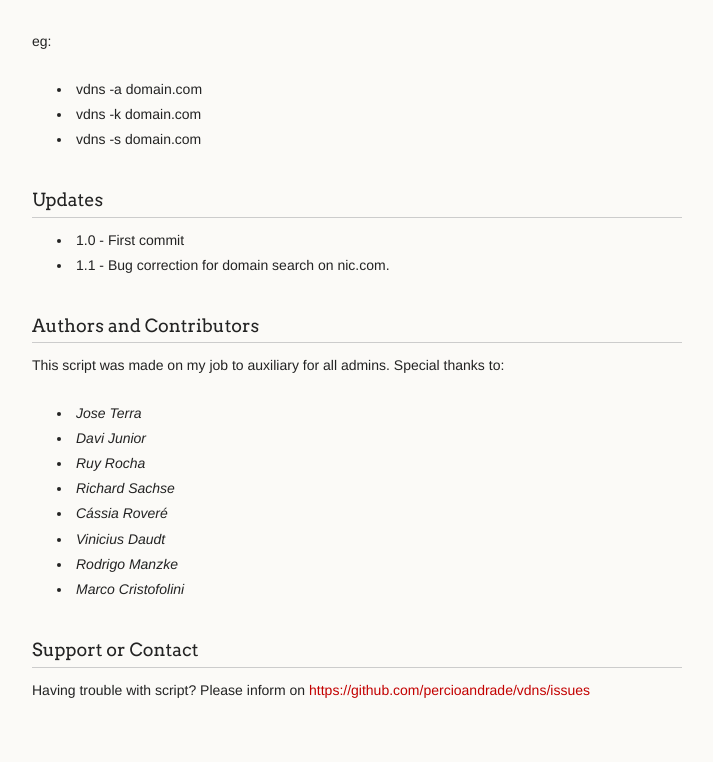
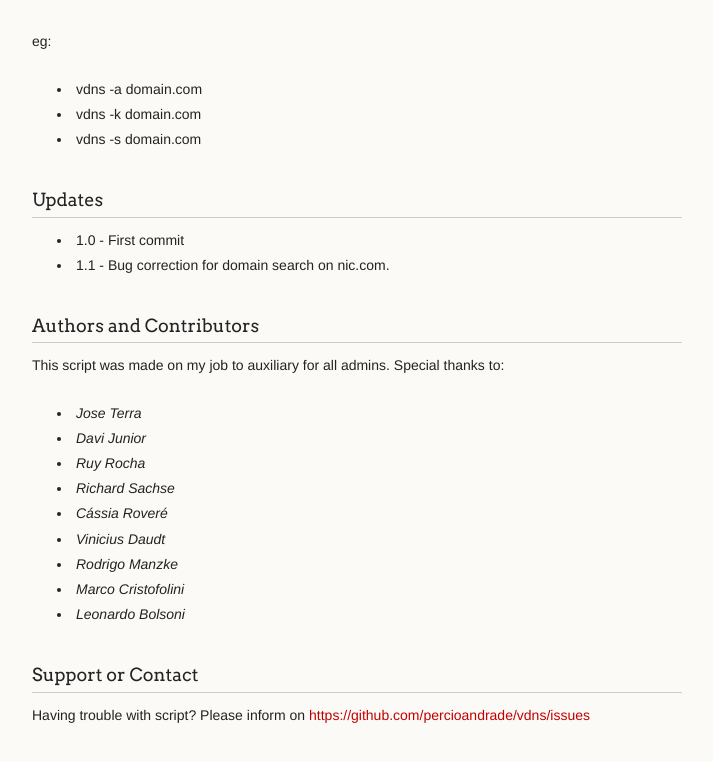
Before and after one commit to percioandrade/vdns, a plain HTML site: page index.html in a window 1280 px wide. Shown: the part 888-1650 px from the top of the page, without its empty margins (278-991 px from the left). Drawn offline with Linux system fonts and the light colour scheme.

```diff
--- a/index.html
+++ b/index.html
@@ -97,6 +97,7 @@
 <li><em>Vinicius Daudt</em></li>
 <li><em>Rodrigo Manzke</em></li>
 <li><em>Marco Cristofolini</em></li>
+<li><em>Leonardo Bolsoni</em></li>
 </ul><h3>
 <a name="support-or-contact" class="anchor" href="#support-or-contact"><span class="octicon octicon-link"></span></a>Support or Contact</h3>
 
```
Also changed, not shown: params.json (+1 -1 lines).
